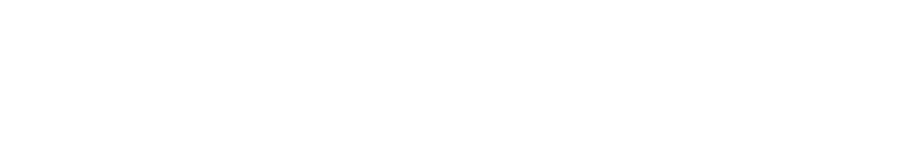
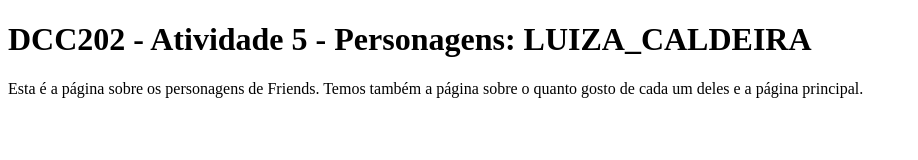
Before and after one commit to ufjf-dcc202/ufjf-dcc202-2023-3-a-atv5-luizacaldeira, a website: page personagens.html in a window 1280 px wide. Shown: the whole page, without its empty margins (0-918 px from the left). Drawn offline with Linux system fonts and the light colour scheme.

Commit message:
Colocando título e parágrafo na main.

```diff
--- a/personagens.html
+++ b/personagens.html
@@ -6,6 +6,10 @@
     <title>DCC202 - Atividade 5 - Personagens: LUIZA_CALDEIRA</title>
 </head>
 <body>
+    <main>
+        <h1>DCC202 - Atividade 5 - Personagens: LUIZA_CALDEIRA</h1>
+        <p>Esta é a página sobre os personagens de Friends. Temos também a página sobre o quanto gosto de cada um deles e a página principal.</p>
+    </main>
 
 </body>
 </html>
```
